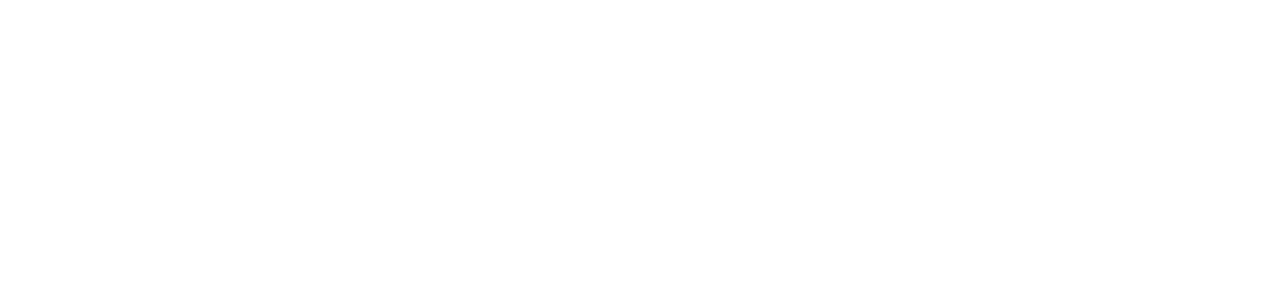
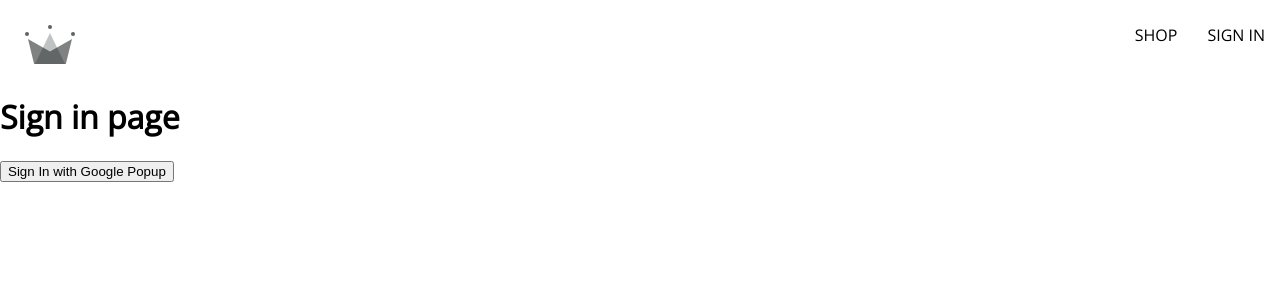
Before and after one commit to ColonelBucket8/crown-clothing-v2, a React (Create React App) app: page /sign-in in a window 1280 px wide. Before the commit this address had no page. Shown: the top 300 px of the page. Built offline with nearby package versions, Linux system fonts and the light colour scheme.

Commit message:
added firebase config and google sign in popup

```diff
--- a/package.json
+++ b/package.json
@@ -6,6 +6,7 @@
     "@testing-library/jest-dom": "^5.16.4",
     "@testing-library/react": "^13.1.1",
     "@testing-library/user-event": "^13.5.0",
+    "firebase": "^9.8.0",
     "react": "^18.1.0",
     "react-dom": "^18.1.0",
     "react-router-dom": "^6.3.0",
--- a/src/App.js
+++ b/src/App.js
@@ -1,12 +1,14 @@
 import { Routes, Route } from "react-router-dom";
 import Navigation from "./routes/navigation/navigation.component";
 import Home from "./routes/home/home.component";
+import SignIn from "./routes/sign-in/sign-in.component";
 
 const App = () => {
   return (
     <Routes>
       <Route path="/" element={<Navigation />}>
         <Route index element={<Home />} />
+        <Route path="sign-in" element={<SignIn />} />
       </Route>
     </Routes>
   );
--- a/src/routes/navigation/navigation.component.jsx
+++ b/src/routes/navigation/navigation.component.jsx
@@ -14,6 +14,9 @@
           <Link className="nav-link" to="/shop">
             SHOP
           </Link>
+          <Link className="nav-link" to="/sign-in">
+            SIGN IN
+          </Link>
         </div>
       </div>
       <Outlet />
--- /dev/null
+++ b/src/routes/sign-in/sign-in.component.jsx
@@ -0,0 +1,17 @@
+import { signInWithGooglePopup } from "../../utils/firebase/firebase.utils";
+
+const SignIn = () => {
+  const logGoogleUser = async () => {
+    const response = await signInWithGooglePopup();
+    console.log(response);
+  };
+
+  return (
+    <div>
+      <h1>Sign in page</h1>
+      <button onClick={logGoogleUser}>Sign In with Google Popup</button>
+    </div>
+  );
+};
+
+export default SignIn;
--- /dev/null
+++ b/src/utils/firebase/firebase.utils.js
@@ -0,0 +1,27 @@
+import { initializeApp } from "firebase/app";
+import {
+  getAuth,
+  signInWithRedirect,
+  signInWithPopup,
+  GoogleAuthProvider,
+} from "firebase/auth";
+
+const firebaseConfig = {
+  apiKey: "AIzaSyBVpYb8h6pVNCaxXUt5MW8Uf6apDbT3vJA",
+  authDomain: "crown-v2-db.firebaseapp.com",
+  projectId: "crown-v2-db",
+  storageBucket: "crown-v2-db.appspot.com",
+  messagingSenderId: "1012527673483",
+  appId: "1:1012527673483:web:4db6b17ff1d3809cc5248e",
+};
+
+const firebaseApp = initializeApp(firebaseConfig);
+
+const provider = new GoogleAuthProvider();
+
+provider.setCustomParameters({
+  prompt: "select_account",
+});
+
+export const auth = getAuth();
+export const signInWithGooglePopup = () => signInWithPopup(auth, provider);
```
Also changed, not shown: 1 other file (tests, documents, lock files or other folders).
